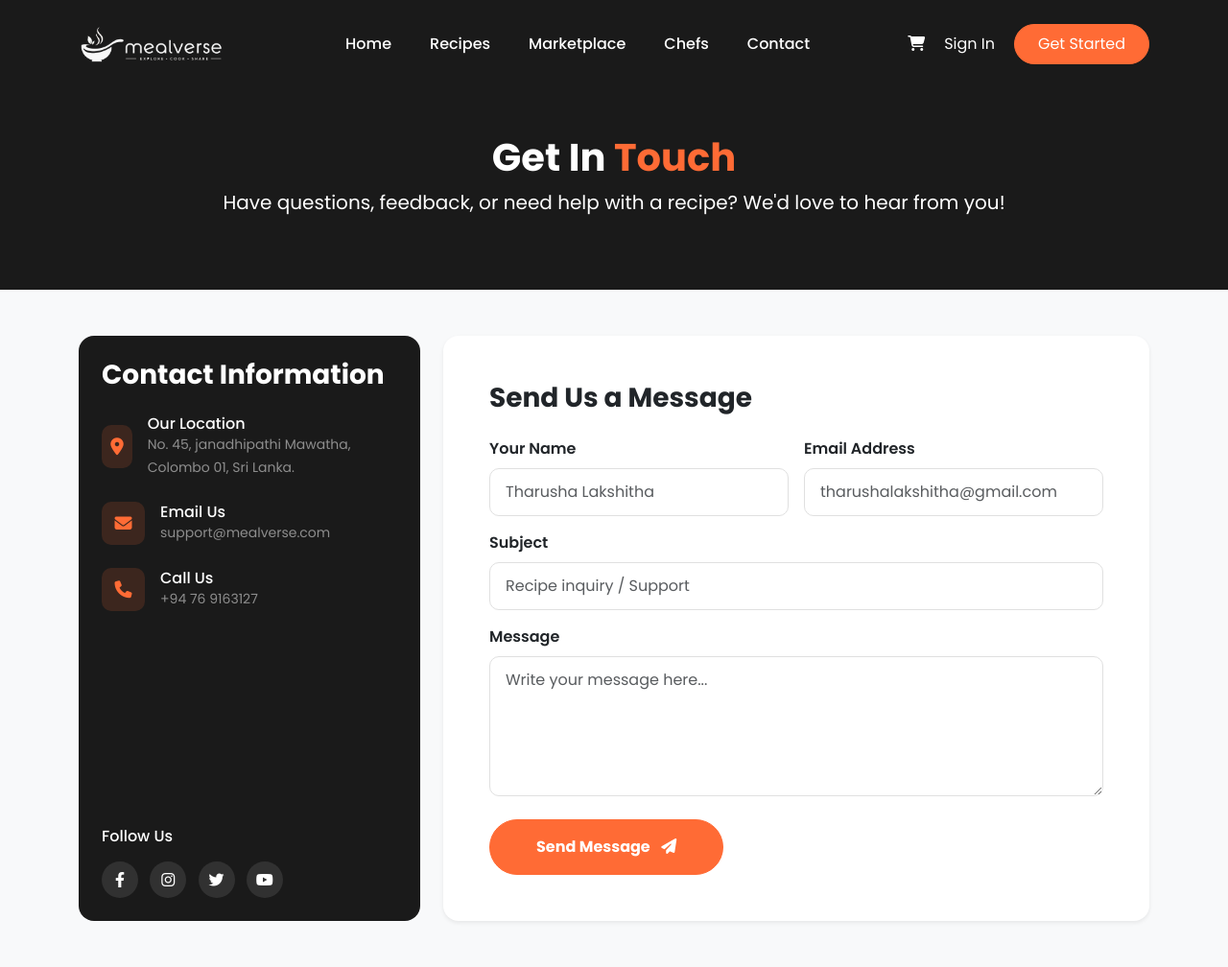
After one commit to bhashithakavishan/Mealverse, a PHP site: page /contact.html in a window 1280 px wide. The commit adds this page. Shown: the whole page at 96% size. Run offline with PHP 8.4, Linux system fonts and the light colour scheme.

Commit message:
Added contact page

```diff
--- /dev/null
+++ b/contact.html
@@ -0,0 +1,157 @@
+<!DOCTYPE html>
+<html lang="en">
+<head>
+    <meta charset="UTF-8">
+    <meta name="viewport" content="width=device-width, initial-scale=1.0">
+    <title>Contact Us - MealVerse</title>
+
+    <!-- Fonts, Bootstrap & FontAwesome -->
+    <link href="https://fonts.googleapis.com/css2?family=Poppins:wght@400;500;600;700;800;900&display=swap" rel="stylesheet">
+    <link href="https://cdn.jsdelivr.net/npm/bootstrap@5.3.8/dist/css/bootstrap.min.css" rel="stylesheet">
+    <link rel="stylesheet" href="https://cdnjs.cloudflare.com/ajax/libs/font-awesome/6.4.0/css/all.min.css">
+
+    <!-- Your Style Sheet -->
+    <link rel="stylesheet" href="css/style.css">
+</head>
+<body>
+
+    <!-- Navigation Bar -->
+    <nav class="navbar navbar-expand-lg">
+        <div class="container">
+            <a href="index.html" class="navbar-brand">
+                <img src="css/images/logowhite.png" alt="Mealverse Logo" class="logo">
+            </a>
+
+            <button class="navbar-toggler" type="button" data-bs-toggle="collapse" data-bs-target="#navbarNav">
+                <span class="navbar-toggler-icon"></span>
+            </button>
+
+            <div class="collapse navbar-collapse justify-content-center" id="navbarNav">
+                <ul class="navbar-nav gap-lg-4">
+                    <li class="nav-item"><a class="nav-link" href="index.html">Home</a></li>
+                    <li class="nav-item"><a class="nav-link" href="#">Recipes</a></li>
+                    <li class="nav-item"><a class="nav-link" href="#">Marketplace</a></li>
+                    <li class="nav-item"><a class="nav-link" href="#">Chefs</a></li>
+                    <li class="nav-item"><a class="nav-link active" href="contact.html">Contact</a></li>
+                </ul>
+
+                <div class="nav-buttons mobile-nav-actions">
+                    <a class="text-white" href="#"><i class="fa-solid fa-cart-shopping"></i> Cart</a>
+                    <a href="#">Sign In</a>
+                    <a class="btn btn-primary rounded-pill px-4 py-2" href="#">Get Started</a>
+                </div>
+            </div>
+
+            <div class="nav-buttons desktop-nav-actions">
+                <a class="text-white" href="#"><i class="fa-solid fa-cart-shopping"></i></a>
+                <a href="#">Sign In</a>
+                <a class="btn btn-primary rounded-pill px-4 py-2" href="#">Get Started</a>
+            </div>
+        </div>
+    </nav>
+
+    <!-- Contact Header / Hero -->
+    <header class="contact-hero">
+        <div class="container text-center text-white">
+            <h1 class="fw-bold">Get In <span class="text-primary">Touch</span></h1>
+            <p class="lead">Have questions, feedback, or need help with a recipe? We'd love to hear from you!</p>
+        </div>
+    </header>
+
+    <!-- Contact Main Section -->
+    <section class="contact-section py-5">
+        <div class="container">
+            <div class="row g-4">
+
+                <!-- Contact Info Cards -->
+                <div class="col-lg-4">
+                    <div class="contact-info-wrapper h-100 d-flex flex-column justify-content-between p-4 rounded-4">
+                        <div>
+                            <h3 class="fw-bold text-white mb-4">Contact Information</h3>
+
+                            <div class="info-item d-flex align-items-center mb-4">
+                                <div class="info-icon me-3">
+                                    <i class="fas fa-location-dot"></i>
+                                </div>
+                                <div>
+                                    <h6 class="text-white mb-0">Our Location</h6>
+                                    <small class="text-white-50">No. 45, janadhipathi Mawatha, Colombo 01, Sri Lanka.</small>
+                                </div>
+                            </div>
+
+                            <div class="info-item d-flex align-items-center mb-4">
+                                <div class="info-icon me-3">
+                                    <i class="fas fa-envelope"></i>
+                                </div>
+                                <div>
+                                    <h6 class="text-white mb-0">Email Us</h6>
+                                    <small class="text-white-50">support@mealverse.com</small>
+                                </div>
+                            </div>
+
+                            <div class="info-item d-flex align-items-center mb-4">
+                                <div class="info-icon me-3">
+                                    <i class="fas fa-phone"></i>
+                                </div>
+                                <div>
+                                    <h6 class="text-white mb-0">Call Us</h6>
+                                    <small class="text-white-50">+94 76 9163127</small>
+                                </div>
+                            </div>
+                        </div>
+
+                        <!-- Social Media -->
+                        <div class="social-links mt-4">
+                            <h6 class="text-white mb-3">Follow Us</h6>
+                            <a href="#" class="social-btn"><i class="fab fa-facebook-f"></i></a>
+                            <a href="#" class="social-btn"><i class="fab fa-instagram"></i></a>
+                            <a href="#" class="social-btn"><i class="fab fa-twitter"></i></a>
+                            <a href="#" class="social-btn"><i class="fab fa-youtube"></i></a>
+                        </div>
+                    </div>
+                </div>
+
+                <!-- Contact Form -->
+                <div class="col-lg-8">
+                    <div class="contact-form-card bg-white p-4 p-md-5 rounded-4 shadow-sm">
+                        <h3 class="fw-bold mb-4">Send Us a Message</h3>
+
+                        <form action="#" method="POST">
+                            <div class="row g-3">
+                                <div class="col-md-6">
+                                    <label class="form-label fw-semibold">Your Name</label>
+                                    <input type="text" class="form-control custom-input" placeholder="Tharusha Lakshitha" required>
+                                </div>
+
+                                <div class="col-md-6">
+                                    <label class="form-label fw-semibold">Email Address</label>
+                                    <input type="email" class="form-control custom-input" placeholder="tharushalakshitha@gmail.com" required>
+                                </div>
+
+                                <div class="col-12">
+                                    <label class="form-label fw-semibold">Subject</label>
+                                    <input type="text" class="form-control custom-input" placeholder="Recipe inquiry / Support" required>
+                                </div>
+
+                                <div class="col-12">
+                                    <label class="form-label fw-semibold">Message</label>
+                                    <textarea class="form-control custom-input" rows="5" placeholder="Write your message here..." required></textarea>
+                                </div>
+
+                                <div class="col-12 mt-4">
+                                    <button type="submit" class="btn btn-primary px-5 py-3 rounded-pill fw-bold">
+                                        Send Message <i class="fas fa-paper-plane ms-2"></i>
+                                    </button>
+                                </div>
+                            </div>
+                        </form>
+                    </div>
+                </div>
+
+            </div>
+        </div>
+    </section>
+
+    <script src="https://cdn.jsdelivr.net/npm/bootstrap@5.3.8/dist/js/bootstrap.bundle.min.js"></script>
+</body>
+</html>
--- a/css/style.css
+++ b/css/style.css
@@ -767,3 +767,54 @@
     text-decoration: none;
     color: inherit;
     }
+    /* Contact Page Custom Styles */
+.contact-hero {
+    background: #1A1A1A; /* Contact Hero section එකට dark background එකක් */
+    padding: 140px 0 60px; /* Navbar එක absolute නිසා උඩින් padding ලබා දීම */
+}
+
+.contact-info-wrapper {
+    background-color: #1A1A1A; /* Info box එක Dark background කිරීම */
+}
+
+.info-icon {
+    width: 45px;
+    height: 45px;
+    background-color: rgba(255, 107, 53, 0.15);
+    color: var(--bs-primary);
+    display: flex;
+    align-items: center;
+    justify-content: center;
+    border-radius: 10px;
+    font-size: 18px;
+}
+
+.social-btn {
+    width: 38px;
+    height: 38px;
+    background-color: rgba(255, 255, 255, 0.1);
+    color: white;
+    display: inline-flex;
+    align-items: center;
+    justify-content: center;
+    border-radius: 50%;
+    margin-right: 8px;
+    text-decoration: none;
+    transition: all 0.3s ease;
+}
+
+.social-btn:hover {
+    background-color: var(--bs-primary);
+    color: white;
+}
+
+.custom-input {
+    border: 1px solid #e0e0e0;
+    padding: 12px 16px;
+    border-radius: 10px;
+}
+
+.custom-input:focus {
+    border-color: var(--bs-primary);
+    box-shadow: 0 0 0 0.25rem rgba(255, 107, 53, 0.25);
+}
```
Also changed, not shown: index.html (+6 -6 lines).
